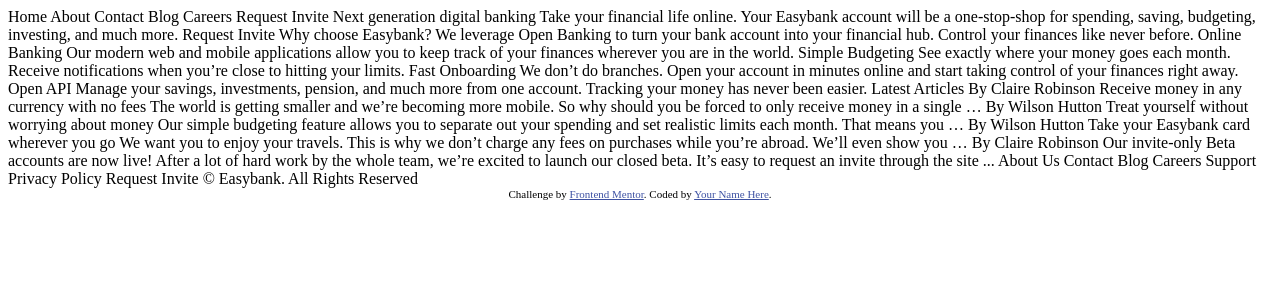
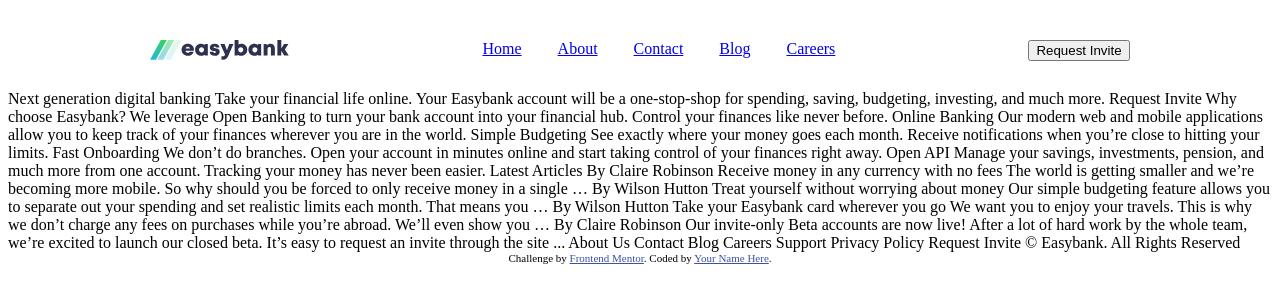
Before and after one commit to andreyvarlamov/frontendchal-easybank-landing, a plain HTML site: page index.html in a window 1280 px wide. Drawn offline with Linux system fonts and the light colour scheme.

Commit message:
Add navbar layout

```diff
--- /dev/null
+++ b/css/styles.css
@@ -0,0 +1,19 @@
+.navbar-list {
+  list-style: none;
+  margin: 0px;
+  padding: 2rem 10%;
+  text-align: center;
+}
+
+.navbar-item {
+  display: inline;
+  padding: 16px;
+}
+
+.navbar-left {
+  float: left;
+}
+
+.navbar-right {
+  float: right;
+}
--- a/index.html
+++ b/index.html
@@ -1,101 +1,78 @@
 <!DOCTYPE html>
 <html lang="en">
   <head>
-  <meta charset="UTF-8">
-  <meta name="viewport" content="width=device-width, initial-scale=1.0"> <!-- displays site properly based on user's device -->
+    <meta charset="UTF-8" />
+    <meta name="viewport" content="width=device-width, initial-scale=1.0" />
+    <!-- displays site properly based on user's device -->
 
-  <link rel="icon" type="image/png" sizes="32x32" href="./images/favicon-32x32.png">
+    <link
+      rel="icon"
+      type="image/png"
+      sizes="32x32"
+      href="./images/favicon-32x32.png"
+    />
+
+    <link rel="stylesheet" type="text/css" href="css/styles.css" />
 
     <title>Frontend Mentor | Easybank landing page</title>
 
     <!-- Feel free to remove these styles or customise in your own stylesheet 👍 -->
     <style>
-    .attribution { font-size: 11px; text-align: center; }
-    .attribution a { color: hsl(228, 45%, 44%); }
+      .attribution {
+        font-size: 11px;
+        text-align: center;
+      }
+      .attribution a {
+        color: hsl(228, 45%, 44%);
+      }
     </style>
   </head>
   <body>
-
-  Home
-  About
-  Contact
-  Blog
-  Careers
-
-  Request Invite
-
-
-
-  Next generation digital banking
-
-  Take your financial life online. Your Easybank account will be a one-stop-shop
-  for spending, saving, budgeting, investing, and much more.
-
-  Request Invite
-
-
-
-  Why choose Easybank?
-
-  We leverage Open Banking to turn your bank account into your financial hub. Control
-  your finances like never before.
-
-  Online Banking
-  Our modern web and mobile applications allow you to keep track of your finances
-  wherever you are in the world.
-
-  Simple Budgeting
-  See exactly where your money goes each month. Receive notifications when you’re
-  close to hitting your limits.
-
-  Fast Onboarding
-  We don’t do branches. Open your account in minutes online and start taking control
-  of your finances right away.
-
-  Open API
-  Manage your savings, investments, pension, and much more from one account. Tracking
-  your money has never been easier.
-
-
-
-  Latest Articles
-
-  By Claire Robinson
-  Receive money in any currency with no fees
-  The world is getting smaller and we’re becoming more mobile. So why should you be
-  forced to only receive money in a single …
-
-  By Wilson Hutton
-  Treat yourself without worrying about money
-  Our simple budgeting feature allows you to separate out your spending and set
-  realistic limits each month. That means you …
-
-  By Wilson Hutton
-  Take your Easybank card wherever you go
-  We want you to enjoy your travels. This is why we don’t charge any fees on purchases
-  while you’re abroad. We’ll even show you …
-
-  By Claire Robinson
-  Our invite-only Beta accounts are now live!
-  After a lot of hard work by the whole team, we’re excited to launch our closed beta.
-  It’s easy to request an invite through the site ...
-
-
-
-  About Us
-  Contact
-  Blog
-  Careers
-  Support
-  Privacy Policy
-
-  Request Invite
-
-  © Easybank. All Rights Reserved
+    <nav class="navbar">
+      <ul class="navbar-list">
+        <div class="navbar-left">
+          <li class="navbar-item"><img src="images/logo.svg"</li>
+        </div>
+        <li class="navbar-item"><a href="#">Home</a></li>
+        <li class="navbar-item"><a href="#">About</a></li>
+        <li class="navbar-item"><a href="#">Contact</a></li>
+        <li class="navbar-item"><a href="#">Blog</a></li>
+        <li class="navbar-item"><a href="#">Careers</a></li>
+        <div class="navbar-right">
+          <li class="navbar-item"><button href="#">Request Invite</a></li>
+        </div>
+      </ul>
+    </nav>
+    Next generation digital banking Take your financial life online. Your
+    Easybank account will be a one-stop-shop for spending, saving, budgeting,
+    investing, and much more. Request Invite Why choose Easybank? We leverage
+    Open Banking to turn your bank account into your financial hub. Control your
+    finances like never before. Online Banking Our modern web and mobile
+    applications allow you to keep track of your finances wherever you are in
+    the world. Simple Budgeting See exactly where your money goes each month.
+    Receive notifications when you’re close to hitting your limits. Fast
+    Onboarding We don’t do branches. Open your account in minutes online and
+    start taking control of your finances right away. Open API Manage your
+    savings, investments, pension, and much more from one account. Tracking your
+    money has never been easier. Latest Articles By Claire Robinson Receive
+    money in any currency with no fees The world is getting smaller and we’re
+    becoming more mobile. So why should you be forced to only receive money in a
+    single … By Wilson Hutton Treat yourself without worrying about money Our
+    simple budgeting feature allows you to separate out your spending and set
+    realistic limits each month. That means you … By Wilson Hutton Take your
+    Easybank card wherever you go We want you to enjoy your travels. This is why
+    we don’t charge any fees on purchases while you’re abroad. We’ll even show
+    you … By Claire Robinson Our invite-only Beta accounts are now live! After a
+    lot of hard work by the whole team, we’re excited to launch our closed beta.
+    It’s easy to request an invite through the site ... About Us Contact Blog
+    Careers Support Privacy Policy Request Invite © Easybank. All Rights
+    Reserved
 
     <div class="attribution">
-    Challenge by <a href="https://www.frontendmentor.io?ref=challenge" target="_blank">Frontend Mentor</a>.
-    Coded by <a href="#">Your Name Here</a>.
+      Challenge by
+      <a href="https://www.frontendmentor.io?ref=challenge" target="_blank"
+        >Frontend Mentor</a
+      >. Coded by <a href="#">Your Name Here</a>.
     </div>
   </body>
 </html>
```
Lines whose indentation alone changed are shown as unchanged.
